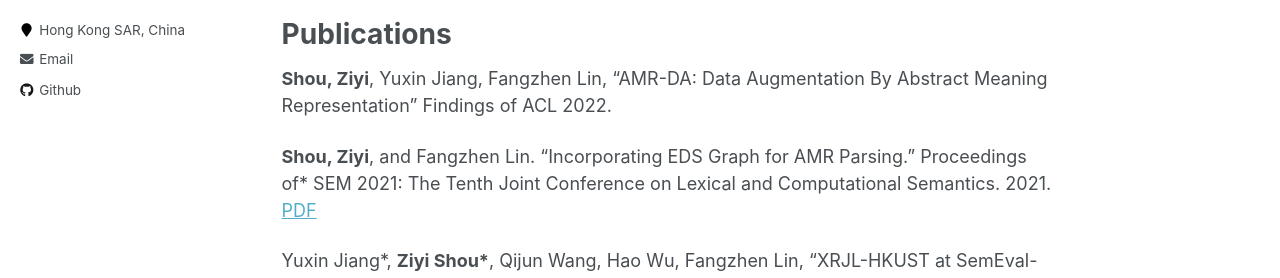
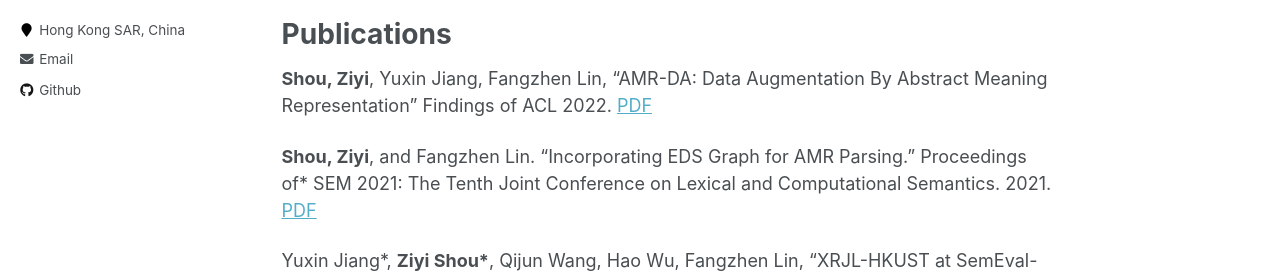
Before and after one commit to zzshou/Info, a Jekyll site: the page built from _pages/about.md, in a window 1280 px wide and 1233 px high. Shown: the part 355-633 px from the top of the window. Built offline with Jekyll 4.4.1, drawn with Linux system fonts in a browser that asks for light colours.

Commit message:
Update about.md

```diff
--- a/_pages/about.md
+++ b/_pages/about.md
@@ -14,7 +14,7 @@ My research interests lie in the area of semantic representation, Abstract Meani
 
 Publications
 ======
-**Shou, Ziyi**, Yuxin Jiang, Fangzhen Lin, "AMR-DA: Data Augmentation By Abstract Meaning Representation" Findings of ACL 2022.
+**Shou, Ziyi**, Yuxin Jiang, Fangzhen Lin, "AMR-DA: Data Augmentation By Abstract Meaning Representation" Findings of ACL 2022. [PDF](https://aclanthology.org/2022.findings-acl.244)
 
 **Shou, Ziyi**, and Fangzhen Lin. "Incorporating EDS Graph for AMR Parsing." Proceedings of* SEM 2021: The Tenth Joint Conference on Lexical and Computational Semantics. 2021. [PDF](https://aclanthology.org/2021.starsem-1.19/)
 
```
